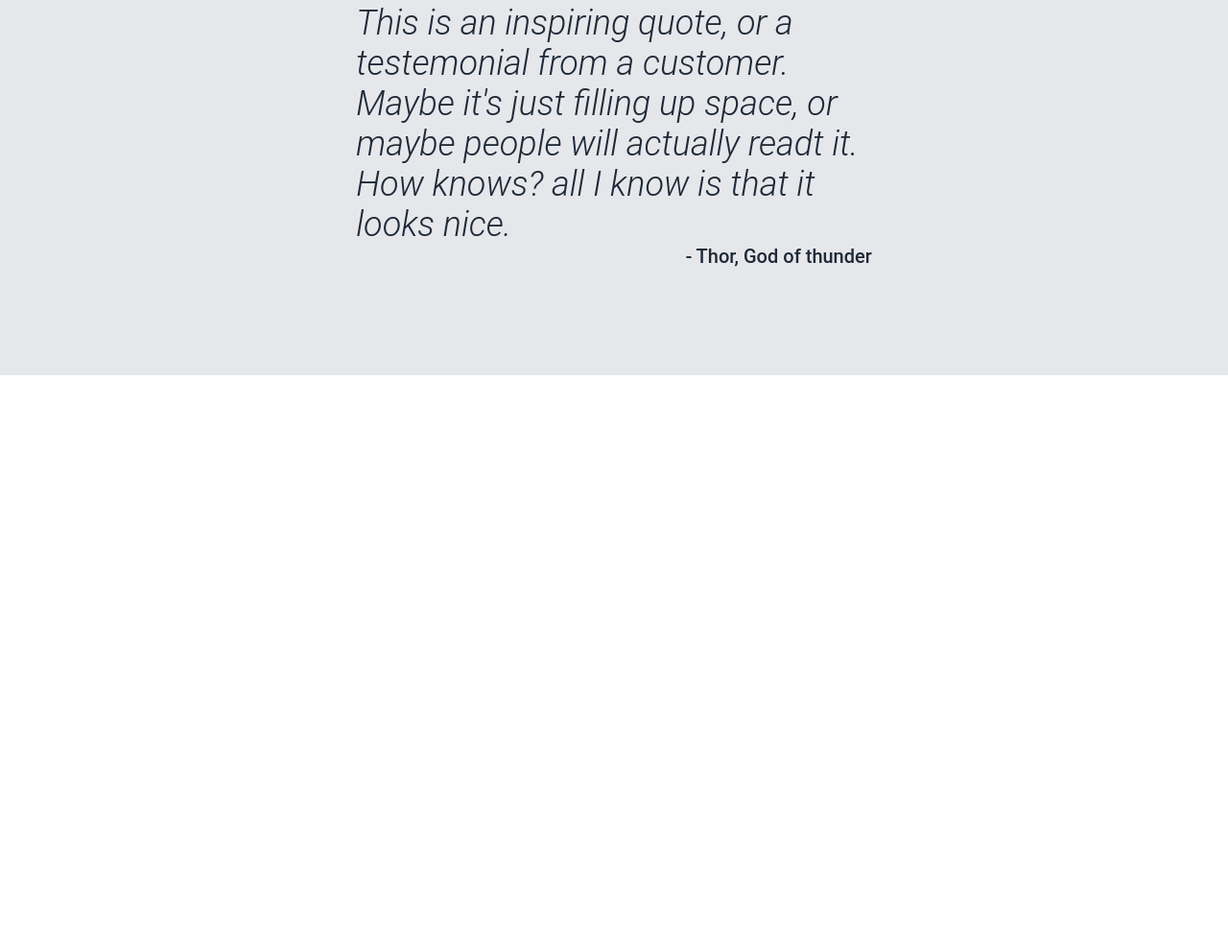
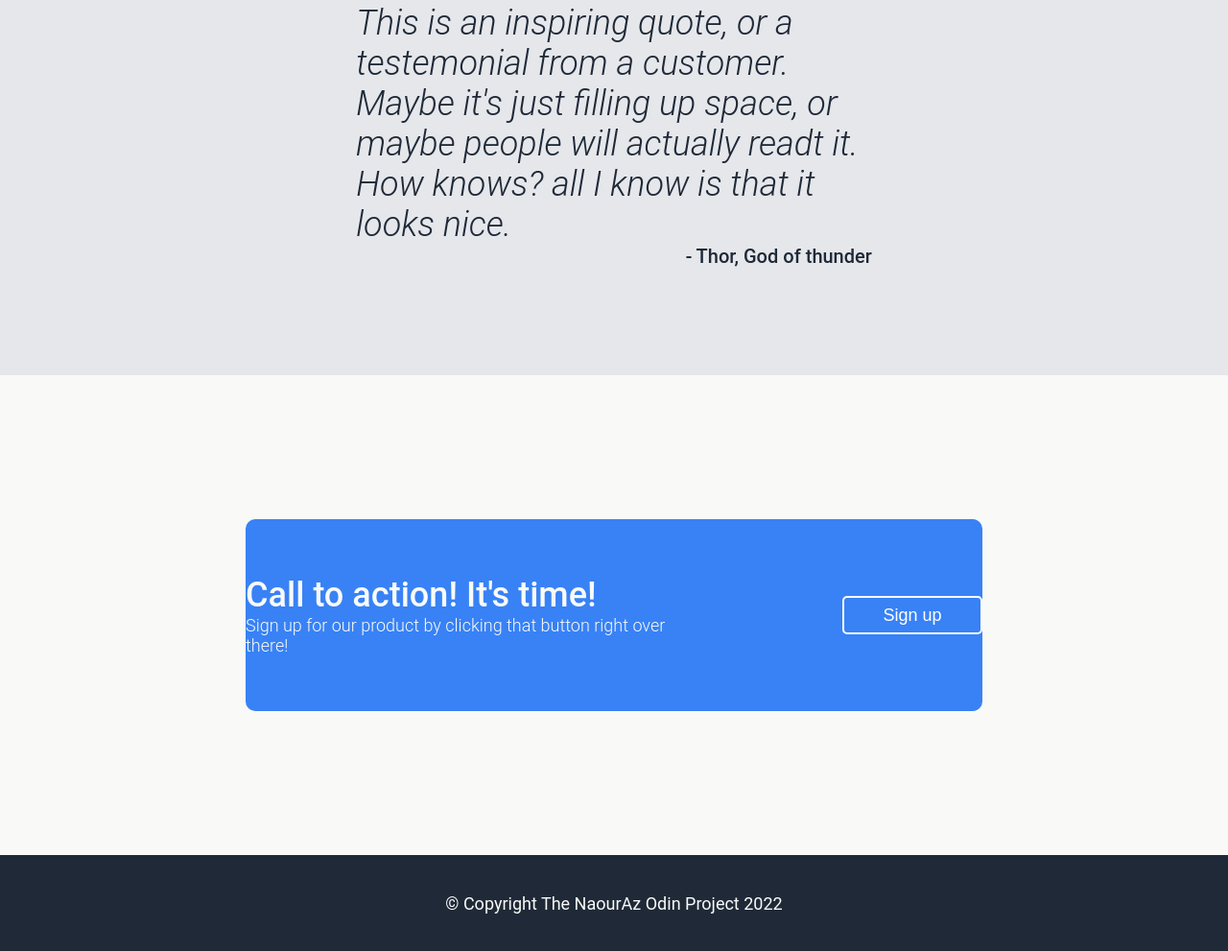
Before and after one commit to NaourAz/Landing_page, a plain HTML site: page index.html in a window 1280 px wide. Shown: the part 1219-2210 px from the top of the page at 96% size. Before the commit the page ends 1610 px from the top, so only its background shows below. Drawn offline with Linux system fonts and the light colour scheme.

Commit message:
Project Finshed

```diff
--- a/index.html
+++ b/index.html
@@ -68,9 +68,20 @@
                 <figcaption>- Thor, God of thunder</figcaption>
             </figure>
         </section>
+        <section id="action">
+            <div id="action-wraper">
+                <div class="action-sign">
+                    <div>
+                        <h2>Call to action! It's time!</h2>
+                        <p>Sign up for our product by clicking that button right over there!</p>
+                    </div>
+                    <input type="submit" class="action-btn" value="Sign up" />
+                </div>
+            </div>
+        </section>
     </main>
     <footer>
-
+        <p>&#169 Copyright The NaourAz Odin Project 2022</p>
     </footer>
 
 </body>
--- a/styles.css
+++ b/styles.css
@@ -85,13 +85,13 @@ header {
 }
 
 .hero-btn {
- font-size: 18px;
- color: white;
- background-color: var(--btn-color);
- width: 100px;
- height: 30px;
- border-radius: 5px;
- border:none;
+    font-size: 18px;
+    color: white;
+    background-color: var(--btn-color);
+    width: 150px;
+    height: 40px;
+    border-radius: 5px;
+    border:none;
 }
 
 .hero-img {
@@ -177,3 +177,66 @@ header {
     text-align: right;
     margin: 0 auto;
 }
+
+/*************************************** ACTION SECTION *************************************/
+
+#action {
+    background-color: var(--hero-main-color);
+}
+
+#action-wraper {
+    width: 60%;
+    height: 500px;
+    display: flex;
+    margin: 0 auto;
+    display: flex;
+    justify-content: center;
+    align-items: center;
+}
+
+.action-sign {
+    width: 100%;
+    height: 200px;
+    background-color: var(--btn-color);
+    border-radius: 10px;
+    display: flex;
+    justify-content: center;
+    align-items: center;
+    gap: 150px;
+}
+
+#action-wraper h2 {
+    font-size: 36px;
+    font-weight: 500;
+    color: var(--hero-main-color);
+}
+
+#action-wraper p {
+    font-size: 18px;
+    font-weight: 300;
+    color: var(--hero-main-color);
+}
+
+.action-btn {
+    font-size: 18px;
+    color: white;
+    background-color: var(--btn-color);
+    width: 150px;
+    height: 40px;
+    border-radius: 5px;
+    border: 2px solid white;
+}
+
+/*************************************** FOOTER *************************************/
+
+footer {
+    width: 100%;
+    height: 100px;
+    background-color: var(--dark-bg);
+    font-size: 18px;
+    color: var(--hero-main-color);
+    text-align: center;
+    display: flex;
+    align-items: center;
+    justify-content: center;
+}
```
